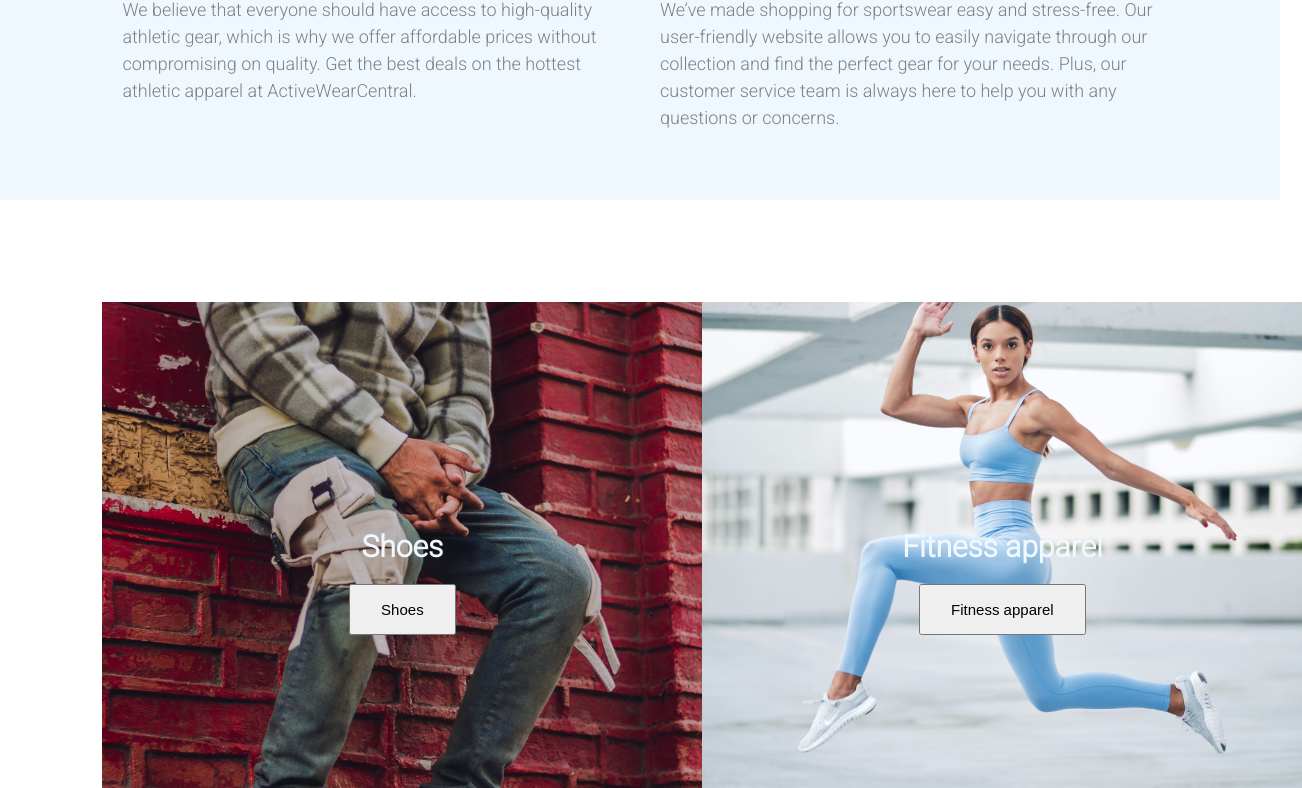
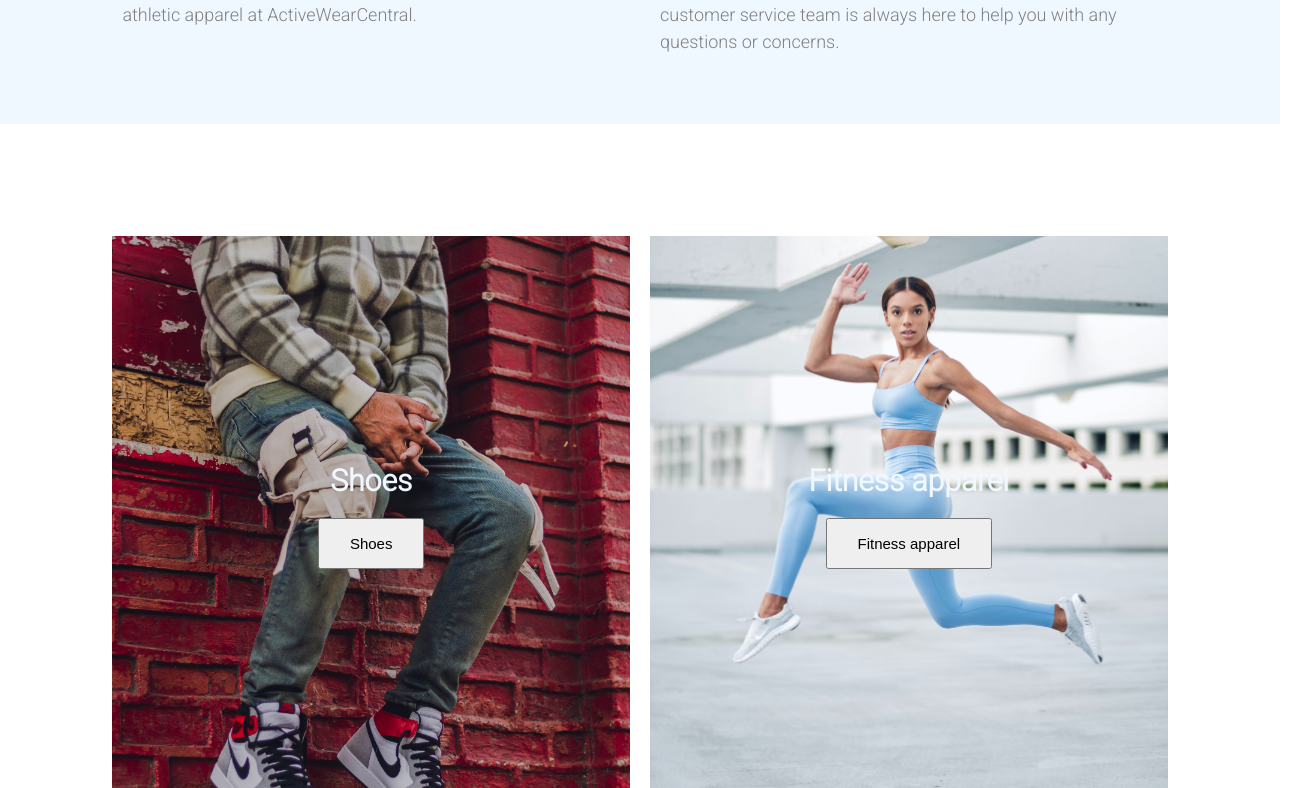
Before and after one commit to bonolo2s/E-eCommerce-store, a React (Create React App) app: page / in a window 1280 px wide. Shown: the part 1952-2740 px from the top of the page, 1302 px wide, since content can reach past the window. Built offline with nearby package versions, Linux system fonts and the light colour scheme.

Commit message:
Fixed Responsiveness of my homepage

```diff
--- a/src/App.js
+++ b/src/App.js
@@ -43,13 +43,13 @@ function App() {
       <div style={{backgroundColor:'aliceblue',padding:'3% 8%'}}>
         <div className="about-section">
           <div>
-            <img src={aboutImg} alt="About-Img" />
+            <img src={aboutImg} alt="About-Img"/>
           </div>
           <div style={{display:'flex', flexDirection: 'column', justifyContent:'center',marginLeft:'50px'}}>
             <h1 style={{marginBottom:'20px',color:'blue', fontWeight:'bold'}}>ABOUT US</h1>
             <br />
-            <h2 style={{fontSize:'2.5rem'}}>Gear up with</h2>
-            <h2 style={{fontSize:'2.5rem'}}>ACtiveWearCentral</h2>
+            <h2 >Gear up with</h2>
+            <h2 >ACtiveWearCentral</h2>
             <br />
             <p style={{marginTop: '20px', lineHeight:'1.5',fontSize:'20px',color:'grey'}}>Welcome to ActiveWearCentral, the ultimate destination for sportswear enthusiasts.
               We are passionate about movement and strive to bring you the latest and greatest
@@ -113,41 +113,23 @@ function App() {
         </div>
       </div>
 
-      <div className="shop-now" style={{padding:'8%'}}>
-        <div >
-          <div style={{
-            display:'flex',
-            justifyContent:'center',
-            backgroundImage: `url(${shoeSale})`,
-            backgroundPosition: 'center',
-            backgroundRepeat: 'no-repeat',
-            backgroundSize: 'cover',
-            width:'75vh',
-            height:'35rem'}}>
+      <div className="shop-now-section" style={{padding:'8%'}}>
+        <div className="display" style={{
+            backgroundImage: `url(${shoeSale})`,}}>
               <div style={{margin:'auto',textAlign:'center'}} >
                 <p style={{fontSize:"30px", color:"aliceblue",fontWeight:'bold'}}>Shoes</p>
                 <button style={{padding:'15px 30px', fontSize:'15px', marginTop:'20px'}}>Shoes</button>
               </div>
-          </div>
         </div>
-
-        <div>
-          <div style={{
-            display:'flex',
-            justifyContent:'center',
-            backgroundImage: `url(${fitnessSale})`,
-            backgroundPosition: 'center',
-            backgroundRepeat: 'no-repeat',
-            backgroundSize: 'cover',
-            width:'75vh',
-            height:'35rem'}}>
+        <div className="display" style={{
+            backgroundImage: `url(${fitnessSale})`}}>
               <div style={{margin:'auto',textAlign:'center'}} >
                 <p style={{fontSize:"30px", color:"aliceblue",fontWeight:'bold'}}>Fitness apparel</p>
                 <button style={{padding:'15px 30px', fontSize:'15px', marginTop:'20px'}}>Fitness apparel</button>
               </div>
           </div>
         </div>
-      </div>
+
 
       <div style={{padding:'0 8%'}}>
         <div style={{display:'flex',justifyContent:'space-between'}}>
--- a/src/components/CTA.js
+++ b/src/components/CTA.js
@@ -2,16 +2,8 @@ import homeImg from "../assets/unleash-section.jpg"
 
 const Cta = () => {
     return (
-        <div style={{
+        <div className="CTA" style={{
             backgroundImage: `url(${homeImg})`,
-            backgroundPosition: 'center',
-            backgroundRepeat: 'no-repeat',
-            backgroundAttachment: 'fixed',
-            backgroundSize: 'cover',
-            height: '50vh',
-            padding: '0 8%',
-            display:'flex',
-            justifyContent:'center'
         }}>
         <div className="CTA-home">
         <h1>Unleash Your Inner Athlete</h1>
--- a/src/components/Footer.js
+++ b/src/components/Footer.js
@@ -24,7 +24,6 @@ const Footer = () => {
                         <a href="#"><FaFacebook /></a>
                         <a href="#"><FaTwitter /></a>
                     </div>
-
                 </div>
                 <div className="footer-col">
                     <h3>Shop</h3>
@@ -51,13 +50,8 @@ const Footer = () => {
                         <li><a href="">Cart</a></li>
                         <li><a href="">Checkout</a></li>
                     </ul>
-
                 </div>
-
             </div>
-
-
-
         </div>
      );
 }
--- a/src/index.css
+++ b/src/index.css
@@ -53,7 +53,7 @@ body{
   display: none;
 }
 
-/*home section styles*/
+/*HOME SECTION*/
 .home-section-btn{
   padding: 20px 30px;
   margin: 10px;
@@ -77,8 +77,11 @@ body{
   margin-right: 10px;
 }
 .about-section img{
-  width: 500px;
-  height: 500px;
+  width: 25rem;
+  height: 25rem;
+}
+.about-section h2{
+  font-size: 2.5rem;
 }
 /*why choose us*/
 .authority{
@@ -91,9 +94,18 @@ body{
   line-height: 1.5;
 }
 /*SHOP-NOW*/
-.shop-now{
+.shop-now-section{
   display: flex;
   justify-content: space-between;
+}
+.display{
+  display: flex;
+  justify-content: center;
+  background-position: center;
+  background-repeat: no-repeat;
+  background-size: cover;
+  width: 75vh;
+  height: 35rem;
 }
 /*Mission*/
 .mission-section{
@@ -116,6 +128,16 @@ body{
 
 
 /*CTA*/
+.CTA{
+  background-position: center;
+  background-repeat: no-repeat;
+  background-attachment: fixed;
+  background-size: cover;
+  height: 50vh;
+  padding: 0 8%;
+  display: flex;
+  justify-content: center;
+}
 .CTA-home{
   margin: auto 0;
   text-align: center;
@@ -202,19 +224,109 @@ body{
 
 /*Making the componets Responsive*/
 @media (max-width:600px) {
+  /*NAVBAR*/
+  .navbar{
+    padding: 2%;
+    left: 0;
+  }
   .navbar-links ul li{
     display: none;
   }
   .navbar-links .menu-collapse-icon{
     display: block;
   }
+  /*HOME SECTION*/
+  #home h1{
+    color: rgb(112, 161, 189);
+    font-size: 4rem;
+  }
+  /*ABOUT_SECTION*/
+  .about-section{
+    display: flex;
+    flex-direction: column;
+    justify-content: space-between;
+  }
+  .about-section img{
+    width: 100%;
+    height: 25rem;
+  }
+  .about-section h2{
+    font-size: 2rem;
+  }
+
   .offerings{
     flex-direction: column;
   }
+  /*why choose us*/
+  .authority{
+    flex-direction: column;
+  }
+  .authority-col{
+    width: 100%;
+    margin: 10px;
+    line-height: 1.5;
+  }
+  /*SHOP-NOW*/
+  .shop-now-section{
+    display: flex;
+    flex-direction: column;
+    justify-content: space-between;
+  }
+  .display{
+    display: flex;
+    justify-content: center;
+    background-position: center;
+    background-repeat: no-repeat;
+    background-size: cover;
+    width: 100%;
+    height: 25rem;
+    margin: 10px;
+  }
+
+  /*Mission*/
+  .mission-section{
+    flex-direction: column;
+  }
+  /*Reviews*/
+  .card-container{
+    flex-direction: column;
+  }
+  /*CTA*/
+  .CTA{
+    height: 120vh;
+  }
+  /*FOOTER*/
   .footer-row{
     flex-direction: column;
   }
   .footer-col{
-    width: 100%;
+    width: 90%;
   }
 }
+
+@media (min-width: 768px) {
+    /*About-us section*/
+    .about-section img{
+      width: 20rem;
+      height: 25rem;
+    }
+    /*SHOP-NOW*/
+    .shop-now-section{
+      flex-direction: row;
+    }
+    .display{
+      margin: 10px;
+    }
+}
+
+@media (min-width: 1200px) {
+  /*About-us section*/
+  .about-section img{
+    width: 30rem;
+    height: 25rem;
+  }
+  /*SHOP-NOW*/
+  .shop-now-section{
+    flex-direction: row;
+  }
+}
```
